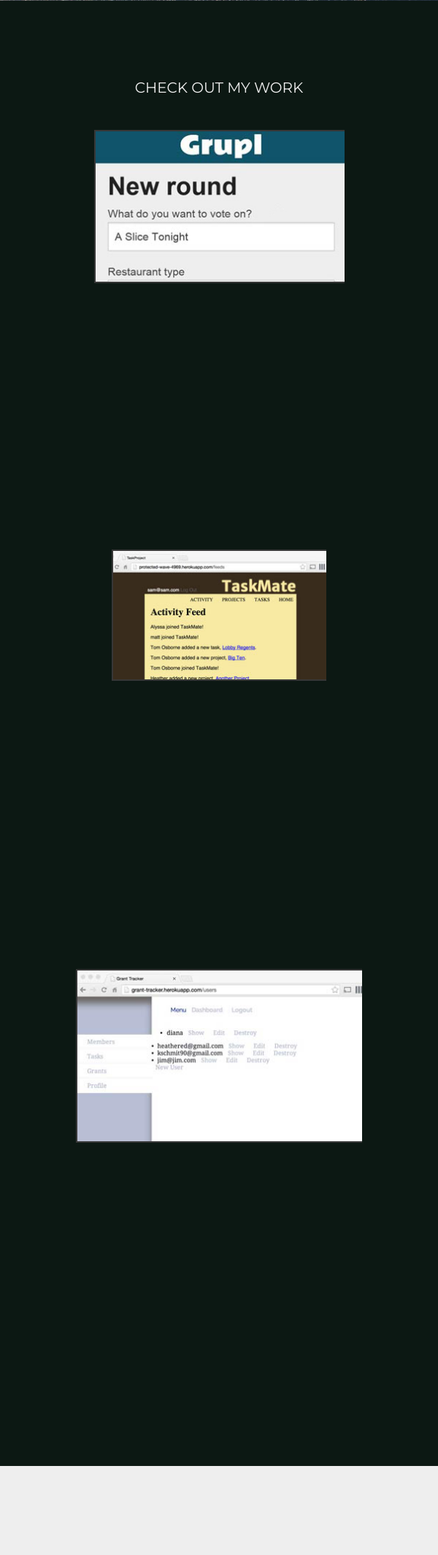
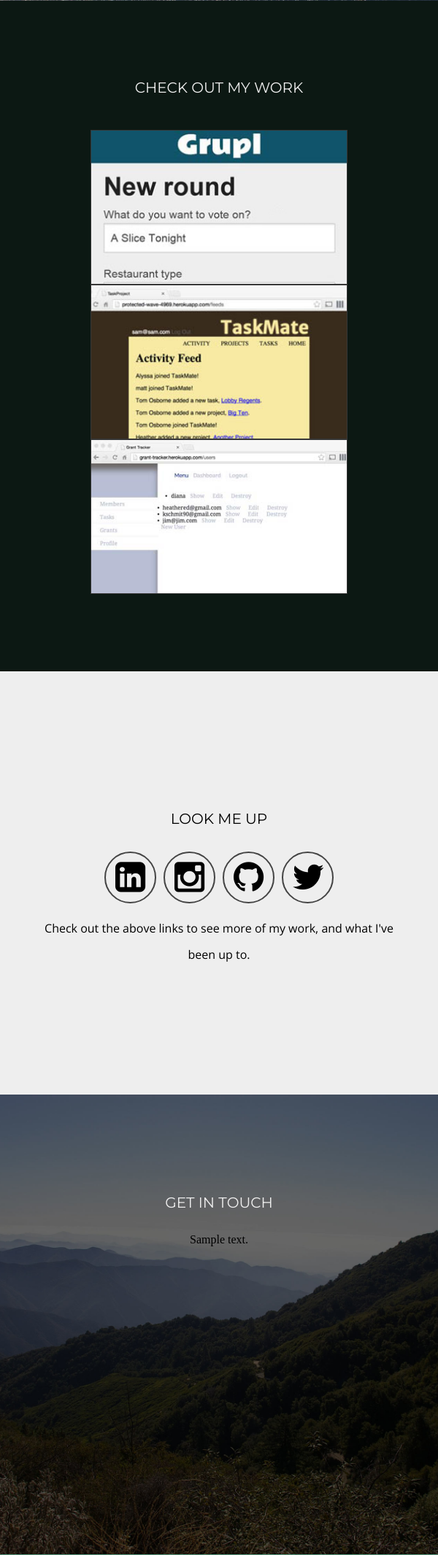
Before and after one commit to slamflipstrom/personal_website, a WordPress theme: template themes/my_theme/home.php in a window 600 px wide. Shown: the part 2759-4890 px from the top of the page at 73% size. Run offline with PHP 8.4 and a stand-in for WordPress, Linux system fonts and the light colour scheme; the site name, menu and one post (Sample post) are stand-ins, and other content is empty; style sheets or scripts are compiled from the project's sources; some libraries are stand-ins or nearby versions.

Commit message:
Altering new #work layout for mobile

```diff
--- a/themes/my_theme/responsive.css
+++ b/themes/my_theme/responsive.css
@@ -158,49 +158,42 @@ Version: 1.0
 #work {
   background-attachment: fixed; }
   @media (min-width: 320px) and (max-width: 479px) {
-    #work #project1 .preview {
-      height: 400px;
-      width: auto;
-      opacity: 1; }
-    #work #project2 .preview {
-      height: 265px;
-      width: auto;
-      opacity: 1; }
-    #work #project3 .preview {
-      height: 265px;
-      width: auto;
-      opacity: 1; } }
+    #work img {
+      border: 1px solid #373737; }
+    #work ul {
+      width: 90%;
+      margin-right: 5%;
+      margin-left: 5%; }
+      #work ul li {
+        display: block;
+        width: 100%;
+        margin: 0 auto; }
+    #work .preview:before {
+      font-size: 25px; }
+    #work .preview-img {
+      width: 300px;
+      height: auto; } }
   @media (min-width: 480px) and (max-width: 767px) {
-    #work #project1 {
-      display: inline-block;
-      width: 98%;
-      margin-left: 1%;
-      margin-right: 1%;
-      vertical-align: top; }
-      #work #project1 .preview {
-        height: 575px;
-        width: auto; }
-    #work #project2 {
-      display: inline-block;
-      width: 98%;
-      margin-left: 1%;
-      margin-right: 1%;
-      vertical-align: top; }
-      #work #project2 .preview {
-        height: 575px;
-        width: auto; }
-    #work #project3 {
-      display: inline-block;
-      width: 98%;
-      margin-left: 1%;
-      margin-right: 1%;
-      vertical-align: top; }
-      #work #project3 .preview {
-        height: 575px;
-        width: auto; } }
+    #work img {
+      border: 1px solid #373737; }
+    #work ul {
+      width: 90%;
+      margin-right: 5%;
+      margin-left: 5%; }
+      #work ul li {
+        display: block;
+        width: 100%;
+        margin: 0 auto; }
+    #work .preview {
+      width: auto; }
+    #work .preview:before {
+      font-size: 42px; }
+    #work .preview-img {
+      width: 350px;
+      height: auto; } }
   @media (min-width: 768px) and (max-width: 979px) {
     #work .preview-img {
-      width: 230px;
+      width: 250px;
       height: auto; }
     #work .preview:before {
       font-size: 25px; } }
@@ -214,19 +207,19 @@ Version: 1.0
       bottom: 26%; } }
   @media (min-width: 1024px) and (max-width: 1199px) {
     #work .preview-img {
-      width: 300px; }
+      width: 330px; }
     #work .preview:before {
       font-size: 38px; }
     #work #project3 .preview:before {
       bottom: 27%; } }
   @media (min-width: 1200px) {
     #work .preview-img {
-      width: 350px;
+      width: 380px;
       height: auto; }
     #work .preview:before {
       font-size: 42px; }
     #work #project3 .preview:before {
-      bottom: 27%; } }
+      bottom: 35%; } }
 
 #links li {
   margin-right: 3px;
--- a/themes/my_theme/sass/responsive.scss
+++ b/themes/my_theme/sass/responsive.scss
@@ -249,66 +249,55 @@ nav{
 #work{
   background-attachment: fixed;
   @media #{$mobile}{
-    #project1{
-      .preview {
-        height: 400px;
-        width: auto;
-        opacity:1;
+    img{
+      border: 1px solid #373737;
+    }
+    ul{
+      width: 90%;
+      margin-right: 5%;
+      margin-left: 5%;
+      li{
+        display: block;
+        width: 100%;
+        margin: 0 auto;
       }
     }
-    #project2{
-      .preview {
-        height: 265px;
-        width: auto;
-        opacity:1;
-      }
+    .preview:before{
+      font-size: 25px;
     }
-    #project3{
-      .preview {
-        height: 265px;
-        width: auto;
-        opacity:1;
-      }
+    .preview-img{
+      width: 300px;
+      height: auto;
     }
   }
   @media #{$tablet} {
-    #project1{
-      display: inline-block;
-      width: 98%;
-      margin-left:1%;
-      margin-right:1%;
-      vertical-align:top;
-      .preview{
-        height: 575px;
-        width: auto;
+    img{
+      border: 1px solid #373737;
+    }
+    ul{
+      width: 90%;
+      margin-right: 5%;
+      margin-left: 5%;
+      li{
+        display: block;
+        width: 100%;
+        margin: 0 auto;
       }
     }
-    #project2{
-      display: inline-block;
-      width: 98%;
-      margin-left:1%;
-      margin-right:1%;
-      vertical-align:top;
-      .preview{
-        height: 575px;
-        width: auto;
-      }
+    .preview{
+      width: auto;
     }
-    #project3{
-      display: inline-block;
-      width: 98%;
-      margin-left:1%;
-      margin-right:1%;
-      vertical-align:top;
-      .preview{
-        height: 575px;
-        width: auto;
-      }
+    .preview:before{
+      font-size: 42px;
+    }
+    .preview-img{
+      width: 350px;
+      height: auto;
     }
   }
   @media #{$tablet-landscape} {
     .preview-img{
-      width: 230px;
+      width: 250px;
       height: auto;
     }
     .preview:before{
@@ -331,7 +320,7 @@ nav{
   }
   @media #{$wide}{
     .preview-img{
-      width: 300px;
+      width: 330px;
     }
     .preview:before{
       font-size: 38px;
@@ -344,7 +333,7 @@ nav{
   }
   @media #{$extra-wide}{
     .preview-img{
-      width: 350px;
+      width: 380px;
       height: auto;
     }
     .preview:before{
@@ -352,7 +341,7 @@ nav{
     }
     #project3 {
         .preview:before{
-          bottom: 27%;
+          bottom: 35%;
       }
     }
   }
```
Also changed, not shown: 1 other file.
